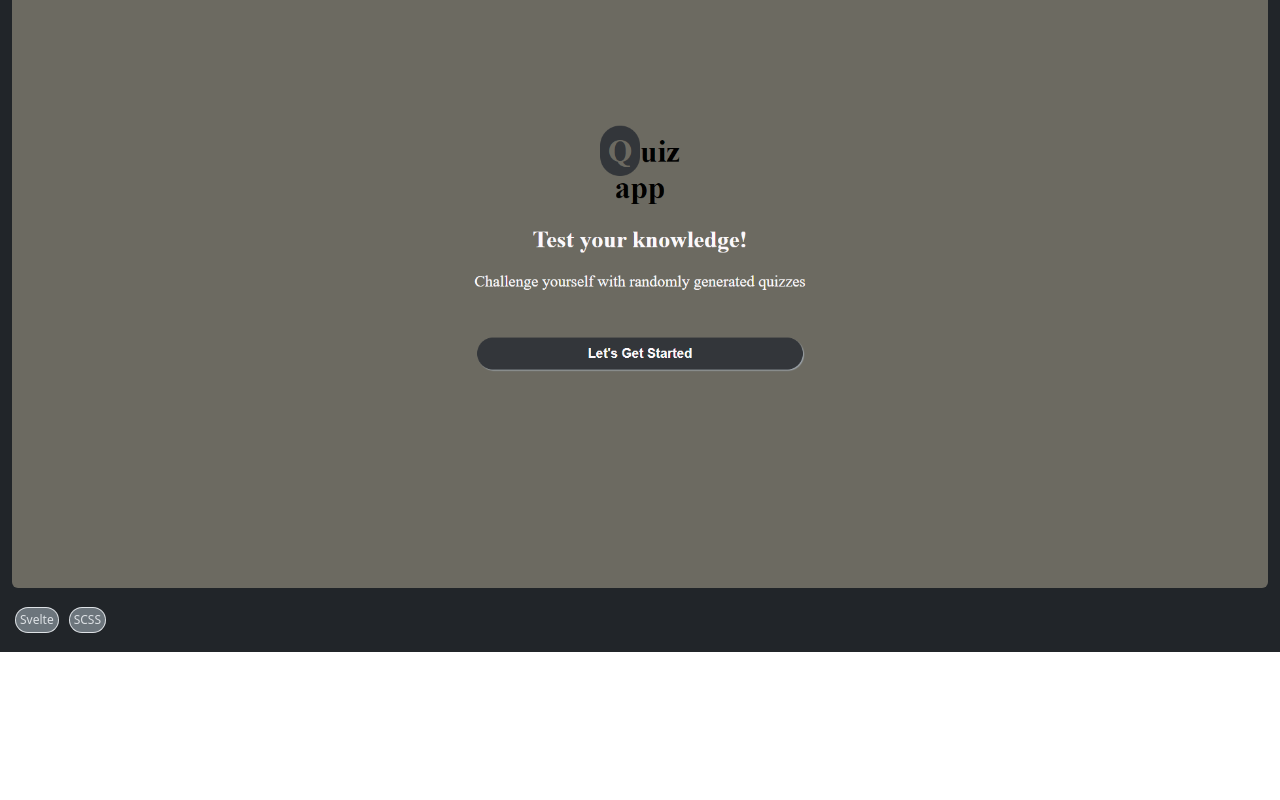
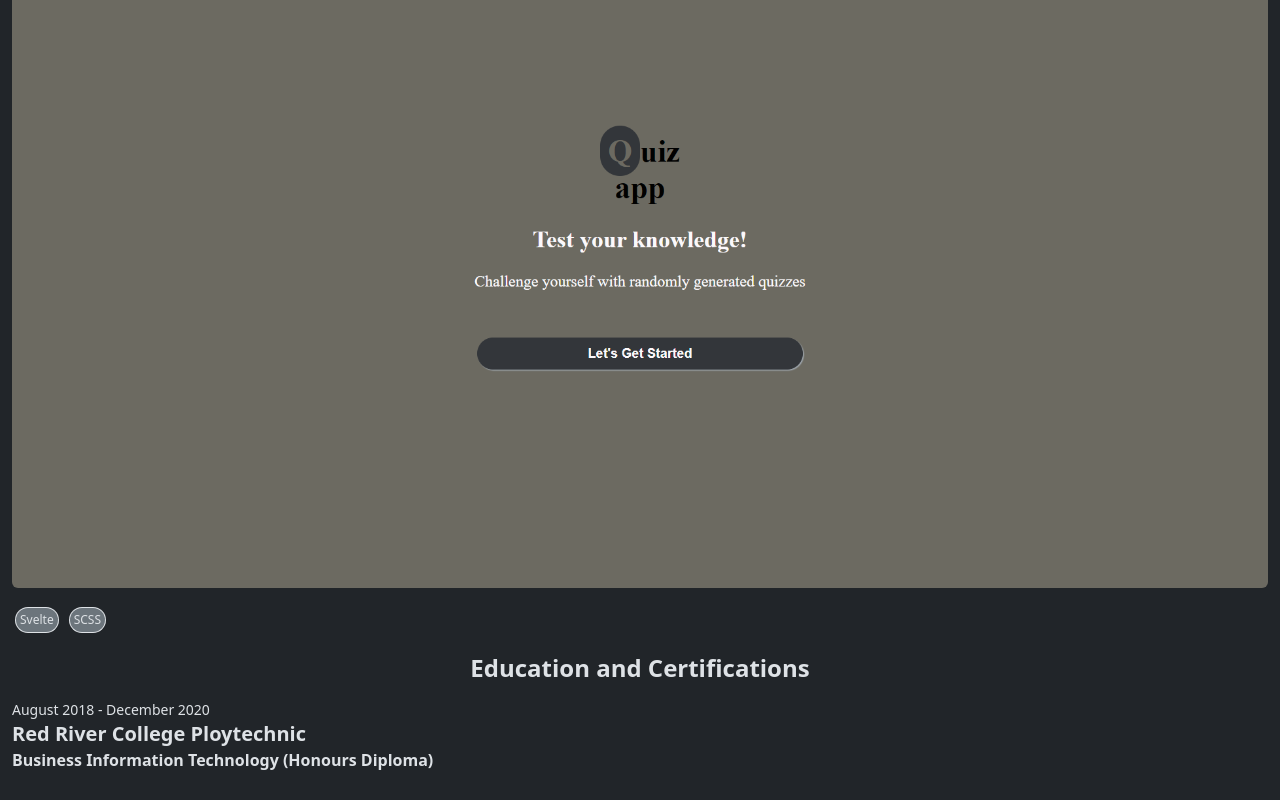
Before and after one commit to DanDaMan23/software-development-portfolio, a React (Create React App) app: page / in a window 1280 px wide. Shown: the part 2637-3437 px from the top of the page. Before the commit the page ends 3289 px from the top, so only its background shows below. Built offline with nearby package versions, Linux system fonts and the light colour scheme.

Commit message:
Created Education Section

```diff
--- a/src/App.tsx
+++ b/src/App.tsx
@@ -1,5 +1,6 @@
 import NavigaitonContextProvider from "./navigation-context"
 import About from "./sections/about/about"
+import Education from "./sections/education/education"
 import Experience from "./sections/experience/experience"
 import Header from "./sections/header/Header"
 import Projects from "./sections/projects/projects"
@@ -12,6 +13,7 @@ export default function App() {
         <About />
         <Experience />
         <Projects />
+        <Education />
       </NavigaitonContextProvider>
     </div>
   )
--- /dev/null
+++ b/src/sections/education/education-card.tsx
@@ -0,0 +1,21 @@
+interface EducationCardProps {
+  date: string
+  institution: string
+  program: string
+}
+
+export default function EducationCard({
+  date,
+  institution,
+  program
+}: EducationCardProps) {
+  return (
+    <div className='my-4'>
+      <p className='text-sm'>{date}</p>
+      <p className='text-xl font-bold'>{institution}</p>
+      <p className='font-bold'>{program}</p>
+      {/* TODO: Think about putting technologies touched */}
+      {/* TODO: Consider putting modal and explain things I did */}
+    </div>
+  )
+}
--- /dev/null
+++ b/src/sections/education/education.tsx
@@ -0,0 +1,18 @@
+import { useContext } from "react"
+import { NavigationContext } from "../../navigation-context"
+
+import text from "./text.json"
+import EducationCard from "./education-card"
+
+export default function Education() {
+  const { educationSectionRef } = useContext(NavigationContext)
+
+  return (
+    <div ref={educationSectionRef}>
+      <p className='text-center font-bold text-2xl my-3'>{text.mainTitle}</p>
+      {text.educationList.map((education, index) => (
+        <EducationCard key={index} {...education} />
+      ))}
+    </div>
+  )
+}
--- /dev/null
+++ b/src/sections/education/text.json
@@ -0,0 +1,10 @@
+{
+  "mainTitle": "Education and Certifications",
+  "educationList": [
+    {
+      "date": "August 2018 - December 2020",
+      "institution": "Red River College Ploytechnic",
+      "program": "Business Information Technology (Honours Diploma)"
+    }
+  ]
+}
--- a/src/sections/header/navigation-area/navigation-area.tsx
+++ b/src/sections/header/navigation-area/navigation-area.tsx
@@ -16,6 +16,8 @@ export default function NavigationArea({
     aboutSectionRef,
     experienceSectionRef,
     projectsSectionRef,
+    educationSectionRef,
+    contactSectionRef,
     scrollToDiv
   } = useContext(NavigationContext)
 
@@ -45,12 +47,14 @@ export default function NavigationArea({
       label: "Education",
       onClickEvent: () => {
         toggleNavigationHandler()
+        scrollToDiv(educationSectionRef as RefObject<HTMLDivElement>)
       }
     },
     {
       label: "Contact",
       onClickEvent: () => {
         toggleNavigationHandler()
+        scrollToDiv(contactSectionRef as RefObject<HTMLDivElement>)
       }
     }
   ]
```
